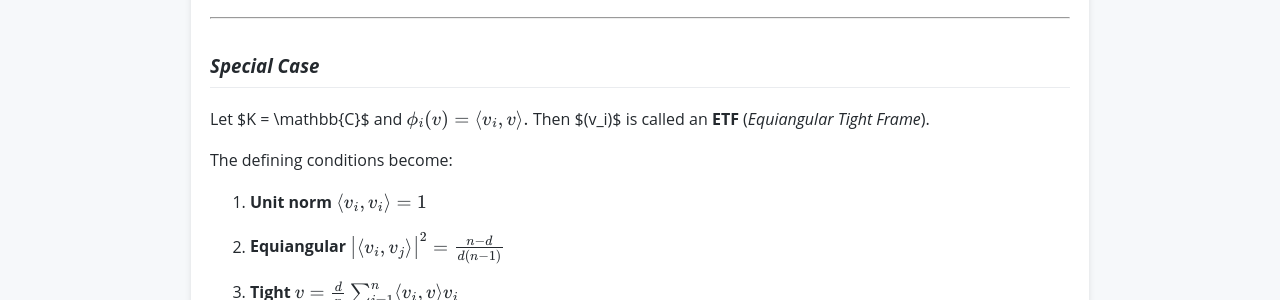
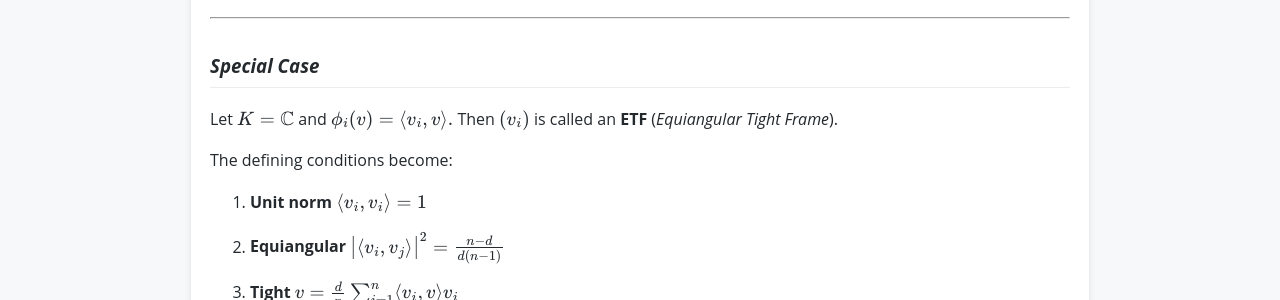
Before and after one commit to ayanava314/GIT-ETF, a Jekyll site: the page built from week01.md, in a window 1280 px wide. Shown: the part 1509-1809 px from the top of the page. Built offline with Jekyll 4.4.1, drawn with Linux system fonts in a browser that asks for light colours; comment, search, counter and statistics services are not loaded.

```diff
--- a/week01.md
+++ b/week01.md
@@ -91,11 +91,11 @@ to be the subspace consisting of points satisfying:
 
 ### *Special Case*
 
-Let $K = \mathbb{C}$ and
+Let $$K = \mathbb{C}$$ and
 $$
 \phi_i(v) = \langle v_i, v \rangle .
 $$
-Then $(v_i)$ is called an **ETF** (*Equiangular Tight Frame*).
+Then $$(v_i)$$ is called an **ETF** (*Equiangular Tight Frame*).
 
 The defining conditions become:
 
```
